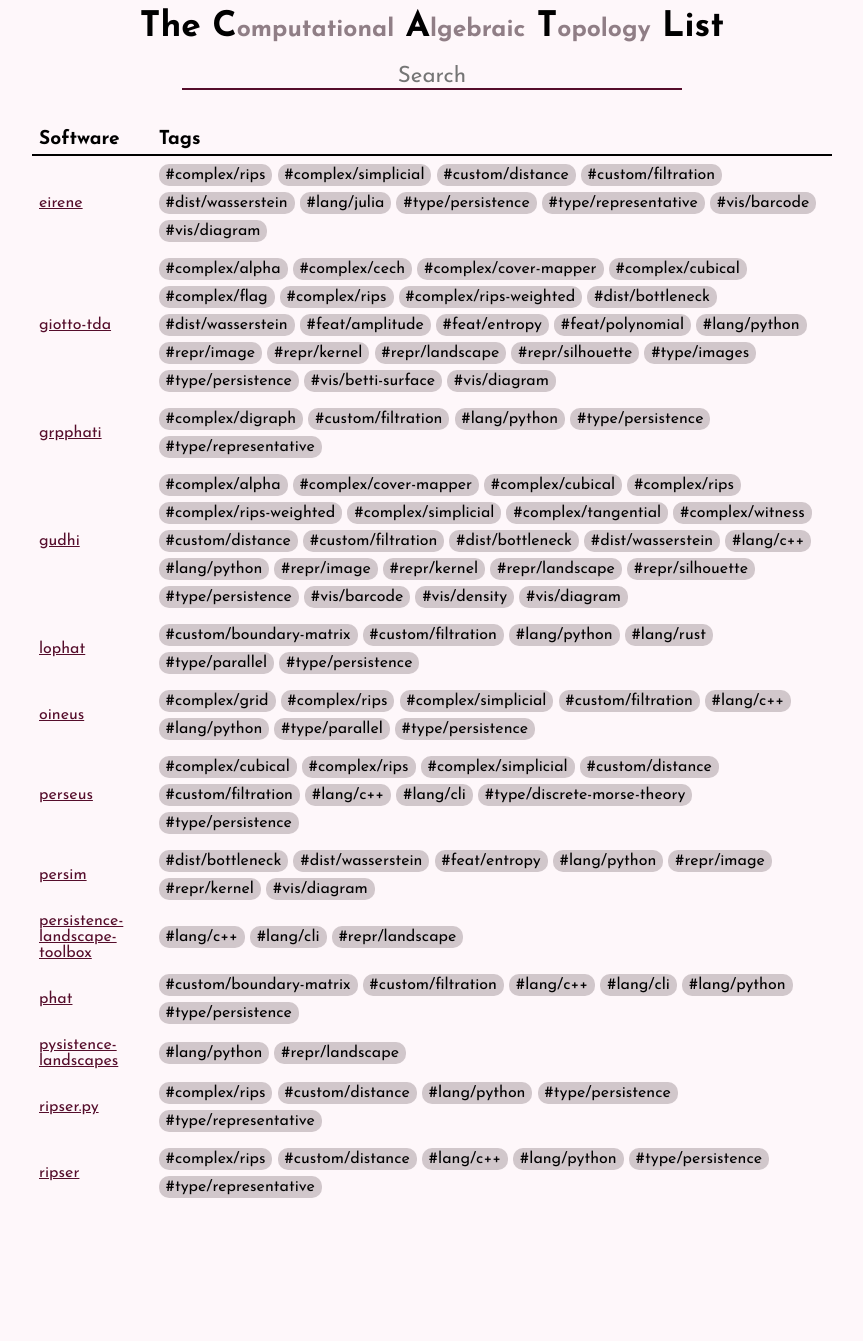
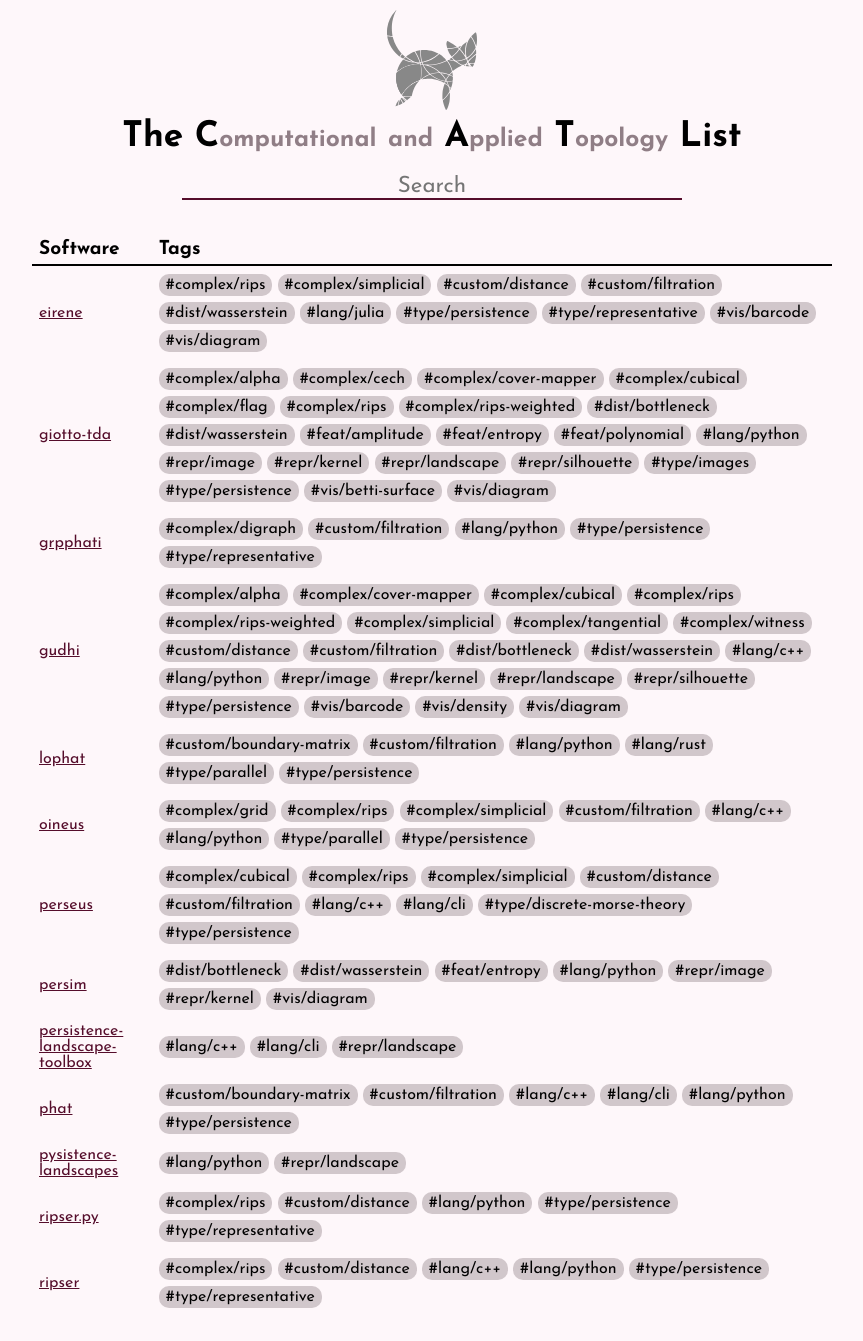
Before and after one commit to cat-list/cat-list.github.io, a Jekyll site: the page built from index.html, in a window 1280 px wide. Shown: the whole page, without its empty margins (208-1071 px from the left). Built offline with Jekyll 4.4.1, drawn with Linux system fonts in a browser that asks for light colours; comment, search, counter and statistics services are not loaded; before the commit the page ends 1231 px from its top, so only the background shows below that.

Commit message:
Add logo and favicon

```diff
--- a/_layouts/default.html
+++ b/_layouts/default.html
@@ -3,6 +3,7 @@
   <head>
     <meta charset="utf-8">
     <meta name="viewport" content="width=device-width, initial-scale=1.0">
+    <link rel="icon" href="/images/cat.svg">
     <!-- Search library -->
     <script src="https://unpkg.com/lunr/lunr.js"></script>
     <!-- Main CSS -->
--- a/css/main.scss
+++ b/css/main.scss
@@ -35,6 +35,17 @@ input[type="text"] {
     &:focus {
         outline: none;
         border-bottom: 2px solid $accent;
+    }
+}
+
+.img_holder {
+    display: flex;
+    justify-content: center;
+    height: 100px;
+    margin: 10px 0;
+
+    img {
+        height: 100%;
     }
 }
 
--- a/index.html
+++ b/index.html
@@ -2,10 +2,12 @@
 layout: default
 title: Search
 ---
+<div class="img_holder"><img src="/images/cat.svg"/></div>
 <h1 class="main_head">
     The
     C<span class="small">omputational</span>
-    A<span class="small">lgebraic</span>
+    <span class="small">and</span>
+    A<span class="small">pplied</span>
     T<span class="small">opology</span>
     List
 </h1>
```
